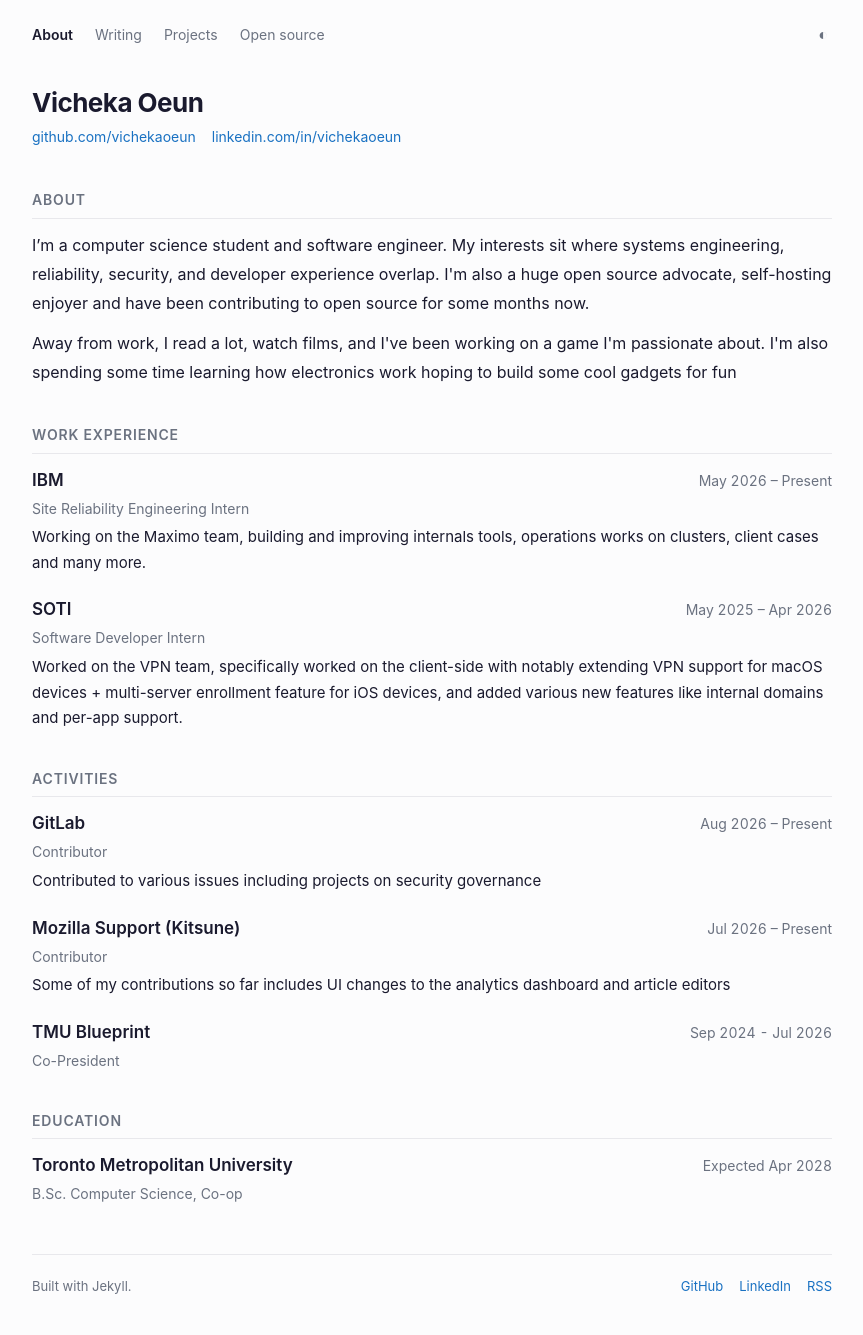
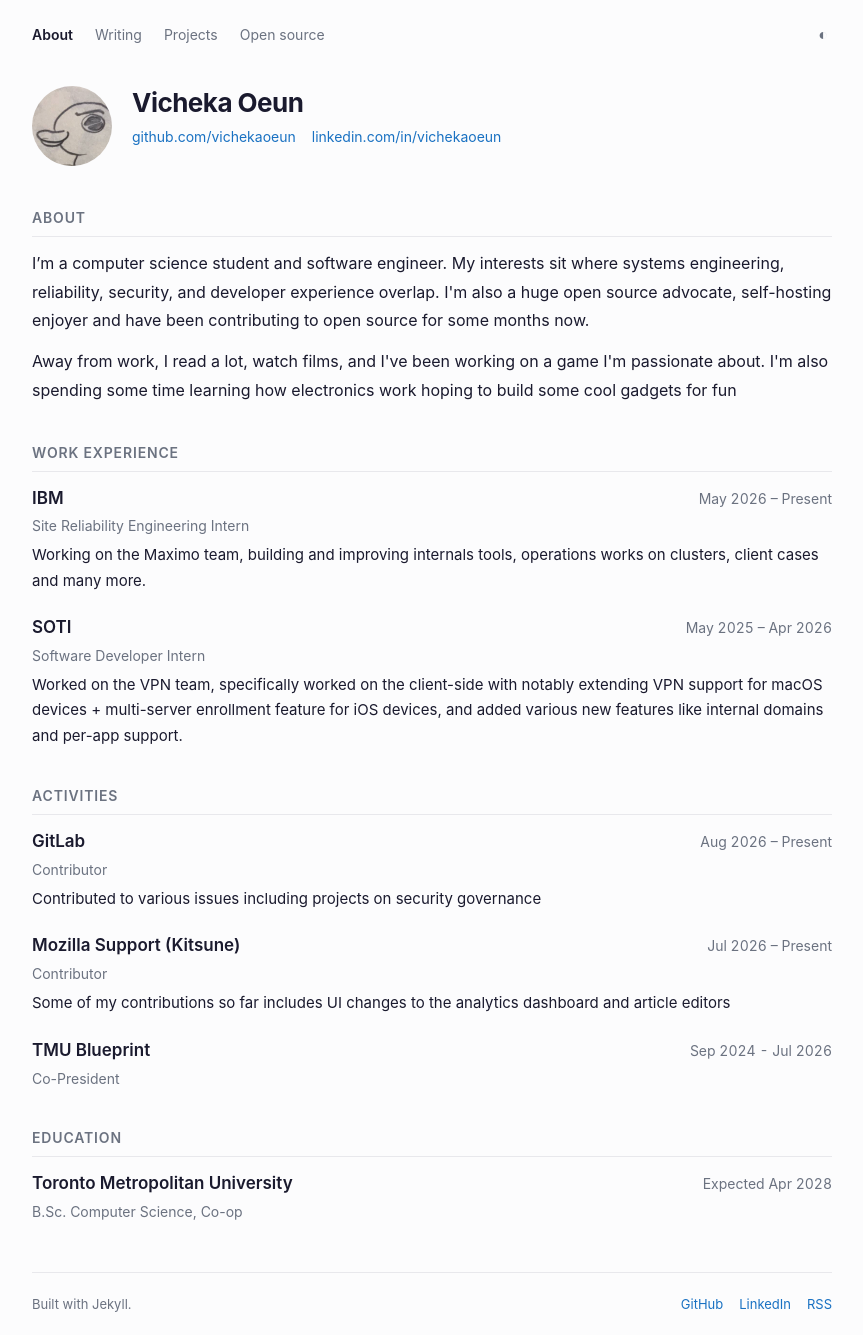
Before and after one commit to vichekaoeun/vichekaoeun.github.io, a Jekyll site: the page built from about.md, in a window 1280 px wide. Shown: the whole page, without its empty margins (208-1071 px from the left). Built offline with Jekyll 4.4.1, drawn with Linux system fonts in a browser that asks for light colours.

Commit message:
Use profile image for favicon and About page

```diff
--- a/_layouts/default.html
+++ b/_layouts/default.html
@@ -6,6 +6,7 @@
     <meta name="color-scheme" content="light dark">
     <meta name="description" content="{{ page.description | default: site.description | escape }}">
     <title>{% if page.title %}{{ page.title }} — {% endif %}{{ site.title }}</title>
+    <link rel="icon" type="image/png" href="{{ '/assets/images/profile.PNG' | relative_url }}">
     <link rel="preconnect" href="https://fonts.googleapis.com">
     <link rel="preconnect" href="https://fonts.gstatic.com" crossorigin>
     <link href="https://fonts.googleapis.com/css2?family=DM+Mono:wght@400;500&family=Manrope:wght@400;500;600&display=swap" rel="stylesheet">
--- a/about.md
+++ b/about.md
@@ -5,6 +5,7 @@
 
 <div class="about">
   <div class="about-hero">
+    <img src="{{ '/assets/images/profile.PNG' | relative_url }}" width="80" height="80" alt="Vicheka Oeun">
     <div class="about-hero-body">
       <h1>{{ site.data.about.name }}</h1>
       <ul class="about-links">
--- a/assets/css/main.css
+++ b/assets/css/main.css
@@ -137,7 +137,8 @@
 .post-end p { margin: 0; color: var(--muted); font-size: 13px; }
 
 .about { padding-top: 16px; }
-.about-hero { margin-bottom: 40px; }
+.about-hero { display: flex; align-items: flex-start; gap: 20px; margin-bottom: 40px; }
+.about-hero > img { width: 80px; height: 80px; flex-shrink: 0; border-radius: 50%; object-fit: cover; }
 .about-hero h1 {
   margin: 0 0 6px;
   color: var(--text);
@@ -230,6 +231,7 @@
   .page-intro { padding-top: 24px; }
   .archive-posts article { grid-template-columns: 1fr; gap: 2px; }
   .archive-posts time { padding-top: 0; }
+  .about-hero { gap: 16px; }
   .post-header h1 { font-size: 30px; }
   .site-footer { align-items: flex-start; flex-direction: column; gap: 8px; }
 }
```
Also changed, not shown: assets/images/profile.PNG (added).
